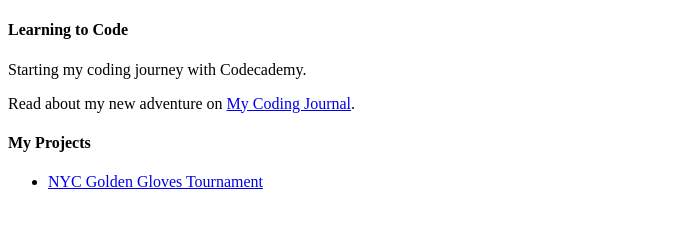
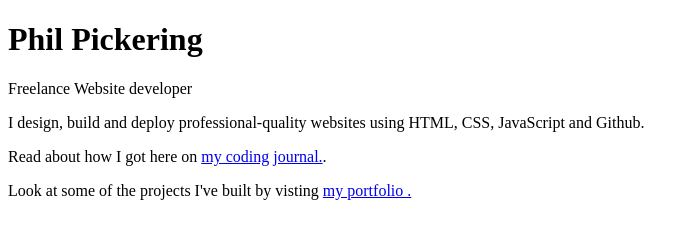
Before and after one commit to readywebdev/readywebdev.github.io, a plain HTML site: page index.html in a window 1280 px wide. Shown: the whole page, without its empty margins (0-699 px from the left). Drawn offline with Linux system fonts and the light colour scheme.

Commit message:
Update index.html

```diff
--- a/index.html
+++ b/index.html
@@ -1,17 +1,17 @@
 <!DOCTYPE html>
 <html>
   <head>
-    <title>Learning to Code</title>
+    <title>Phil Pickering</title>
   </head>
   <body>
-    <h4>Learning to Code</h4>
-    <p>Starting my coding journey with Codecademy.</p>
-    <p>Read about my new adventure on
-      <a href="https://github.com/readywebdev/coding-journal#my-coding-journal">My Coding Journal</a>.
+    <h1>Phil Pickering</h1>
+    <p>Freelance Website developer</p>
+    <p>I design, build and deploy professional-quality websites using HTML, CSS, JavaScript and Github.</p>
+    <p>Read about how I got here on
+      <a href="https://github.com/readywebdev/coding-journal#my-coding-journal">my coding journal.</a>.
     </p>
-    <h4>My Projects</h4>
-    <ul>
-      <li><a href="projects/golden-gloves/">NYC Golden Gloves Tournament</a></li>
-    </ul>
+    <p>Look at some of the projects I've built by visting
+      <a href="projects/golden-gloves/">my portfolio .</a>
+    </p>
   </body>
 </html>
```
